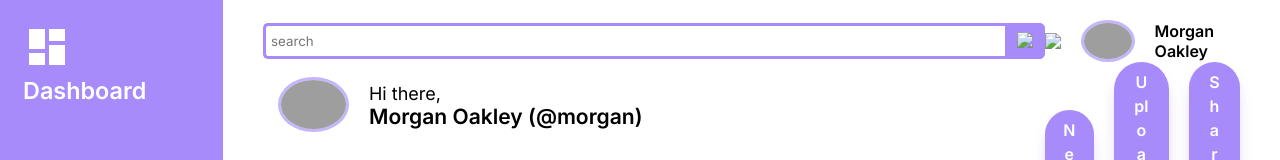
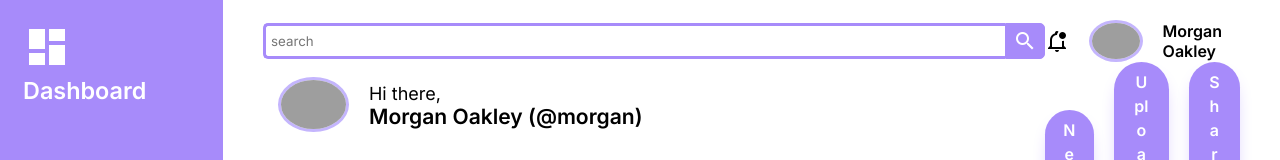
Before and after one commit to bravoosonja/admin-dashboard, a plain HTML site: page index.html in a window 1280 px wide. Shown: the top 160 px of the page. Drawn offline with Linux system fonts and the light colour scheme; the site is published under a folder, as on GitHub Pages, so addresses that start at the root find nothing; grey boxes are pictures that could not be loaded.

Commit message:
update image path

```diff
--- a/index.html
+++ b/index.html
@@ -13,10 +13,10 @@
     <header class="header">
       <div class="search-container">
         <input type="text" id="search-input" class="search-input" placeholder="search" />
-        <button type="submit" class="search-btn"><img src="/img/search.png"></button>
+        <button type="submit" class="search-btn"><img src="img/search.png"></button>
       </div>
       <div class="profile-container">
-       <img src="/img/notification.png">
+       <img src="img/notification.png">
         <img src="//joeschmoe.io/api/v1/jane" id="user-profile-img"/>
         <p id="profile-name">Morgan Oakley</p>
       </div>
```
